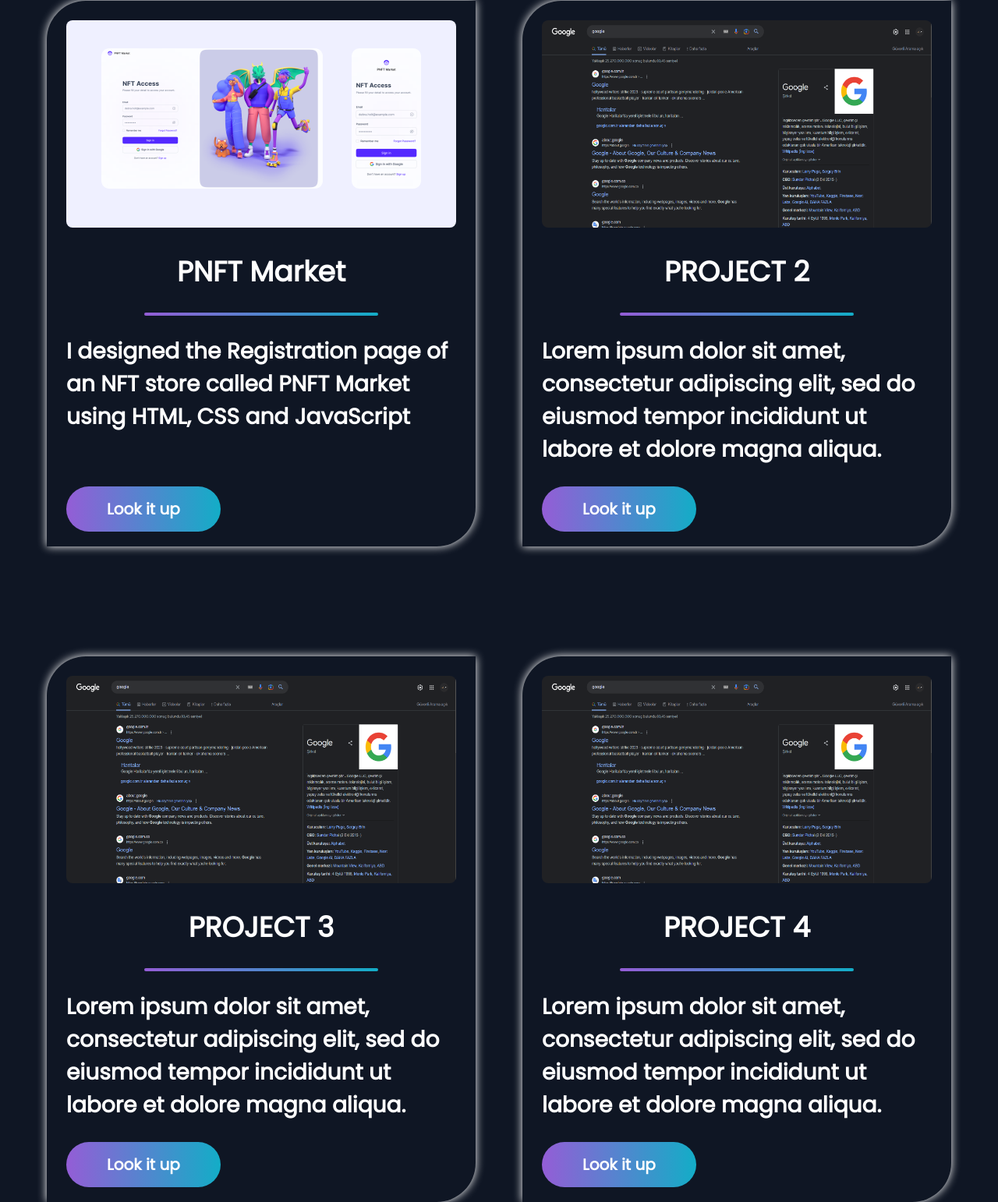
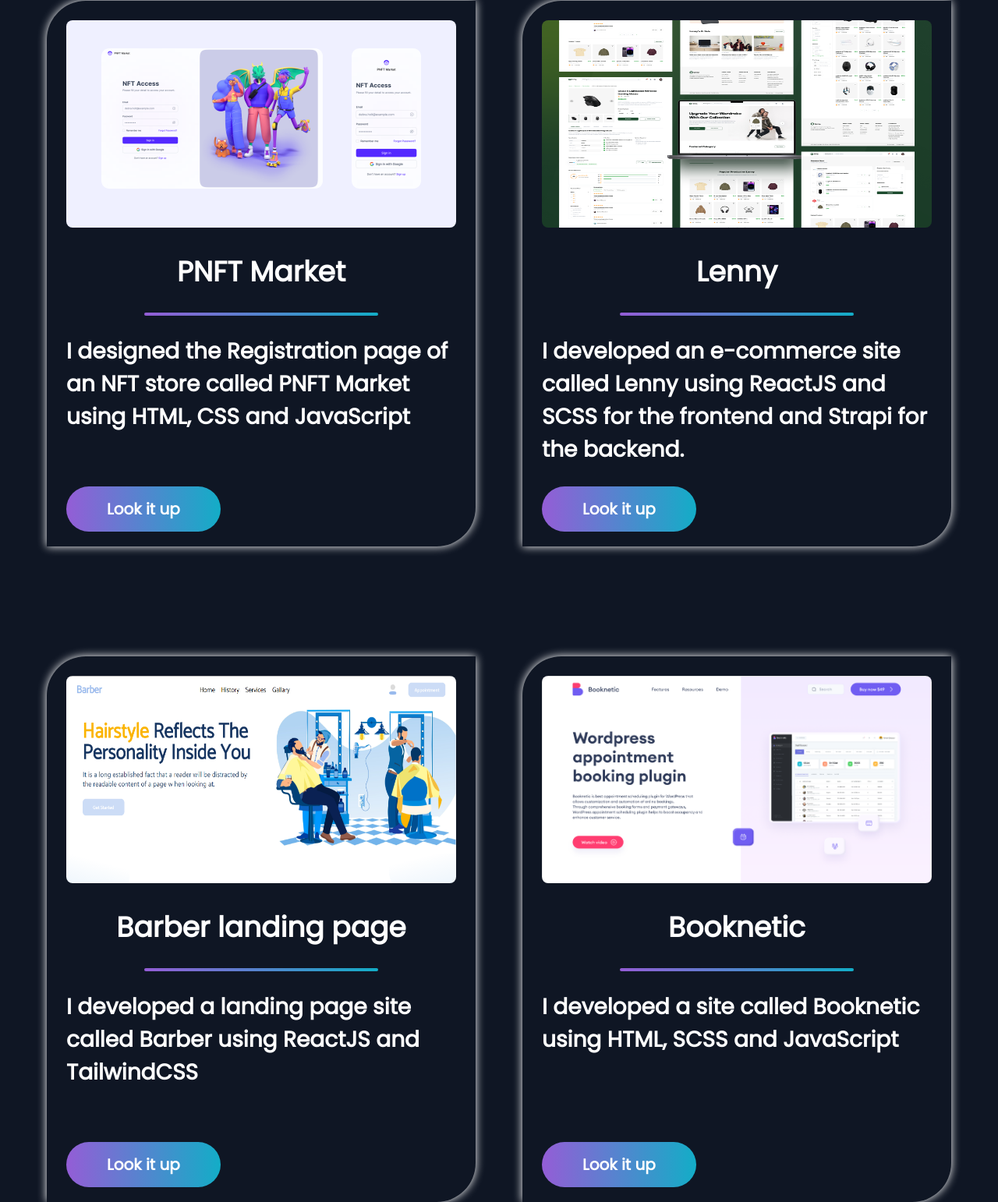
Before and after one commit to ElcanBadalovs/Portfolio, a plain HTML site: page index.html in a window 1280 px wide. Shown: the part 990-2532 px from the top of the page at 78% size. Drawn offline with nearby package versions, Linux system fonts and the light colour scheme.

Commit message:
Portfolio

```diff
--- a/index.html
+++ b/index.html
@@ -75,36 +75,33 @@
             <a href="https://github.com/ElcanBadalovs/PNFT-Market-Registration.git">Look it up</a>
           </div>
           <div class="projects-blok">
-            <img src="image/Screenshot_58.png" alt="image" />
-            <h3>PROJECT 2</h3>
+            <img src="image/Lenny.png" alt="image" />
+            <h3>Lenny</h3>
             <div class="line"></div>
             <p>
-              Lorem ipsum dolor sit amet, consectetur adipiscing elit, sed do
-              eiusmod tempor incididunt ut labore et dolore magna aliqua.
+              I developed an e-commerce site called Lenny using ReactJS and SCSS for the frontend and Strapi for the backend.
             </p>
-            <a href="#">Look it up</a>
+            <a href="https://github.com/ElcanBadalovs/Lenny">Look it up</a>
           </div>
         </div>
         <div class="projects-container1">
           <div class="projects-blok">
-            <img src="image/Screenshot_58.png" alt="image" />
-            <h3>PROJECT 3</h3>
+            <img src="image/Barber.png" alt="image" />
+            <h3>Barber landing page</h3>
             <div class="line"></div>
             <p>
-              Lorem ipsum dolor sit amet, consectetur adipiscing elit, sed do
-              eiusmod tempor incididunt ut labore et dolore magna aliqua.
+              I developed a landing page site called Barber using ReactJS and TailwindCSS
             </p>
-            <a href="#">Look it up</a>
+            <a href="https://barber-lanfing-page.netlify.app/">Look it up</a>
           </div>
           <div class="projects-blok">
-            <img src="image/Screenshot_58.png" alt="image" />
-            <h3>PROJECT 4</h3>
+            <img src="image/booknetic.png" alt="image" />
+            <h3>Booknetic</h3>
             <div class="line"></div>
             <p>
-              Lorem ipsum dolor sit amet, consectetur adipiscing elit, sed do
-              eiusmod tempor incididunt ut labore et dolore magna aliqua.
+              I developed a site called Booknetic using HTML, SCSS and JavaScript
             </p>
-            <a href="#">Look it up</a>
+            <a href="https://elcanbadalovs.github.io/Booknetic/">Look it up</a>
           </div>
         </div>
       </div>
```
Also changed, not shown: image/Barber.png (added), image/Lenny.png (added), image/Screenshot_58.png (deleted), image/booknetic.png (added).
